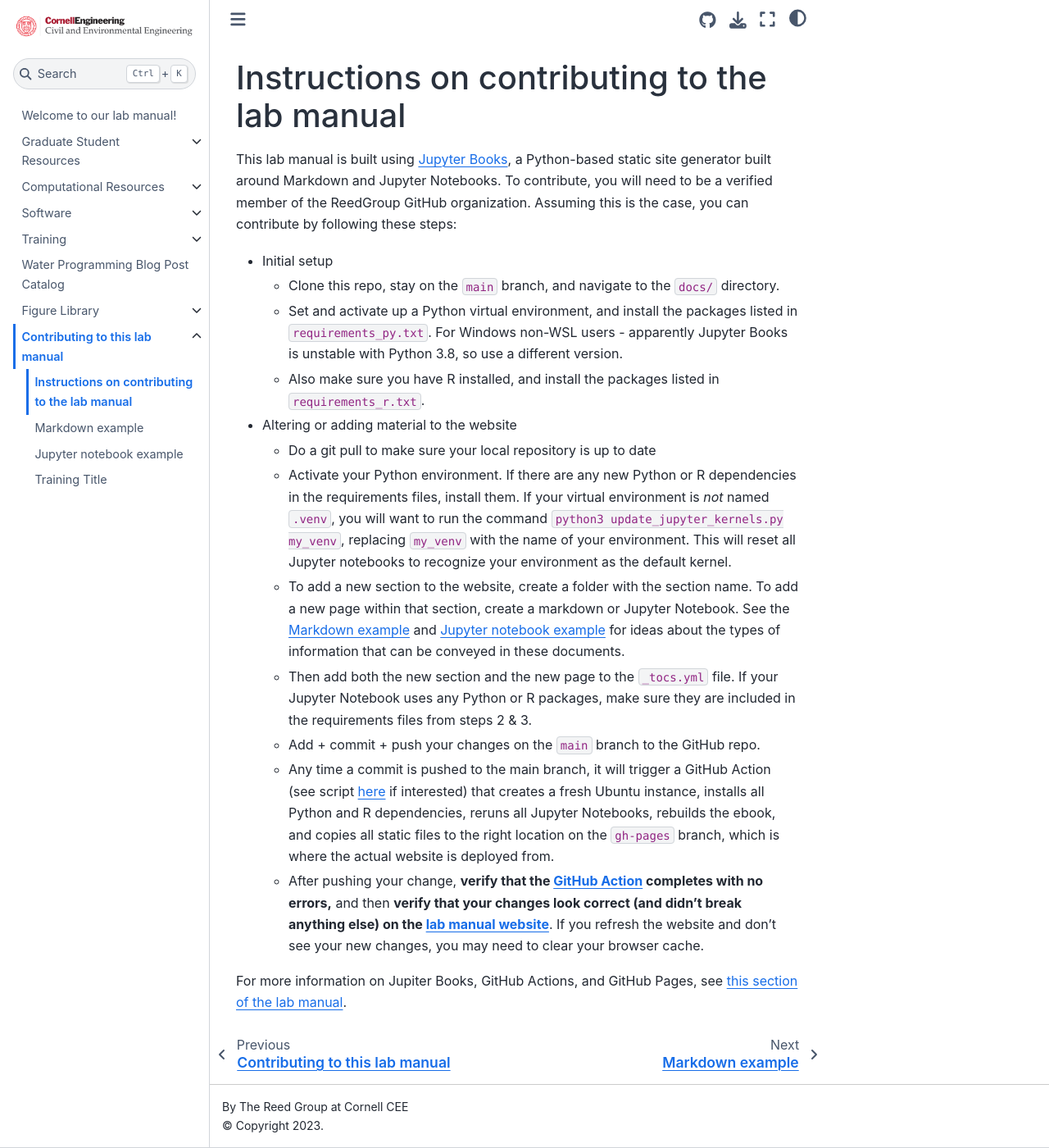
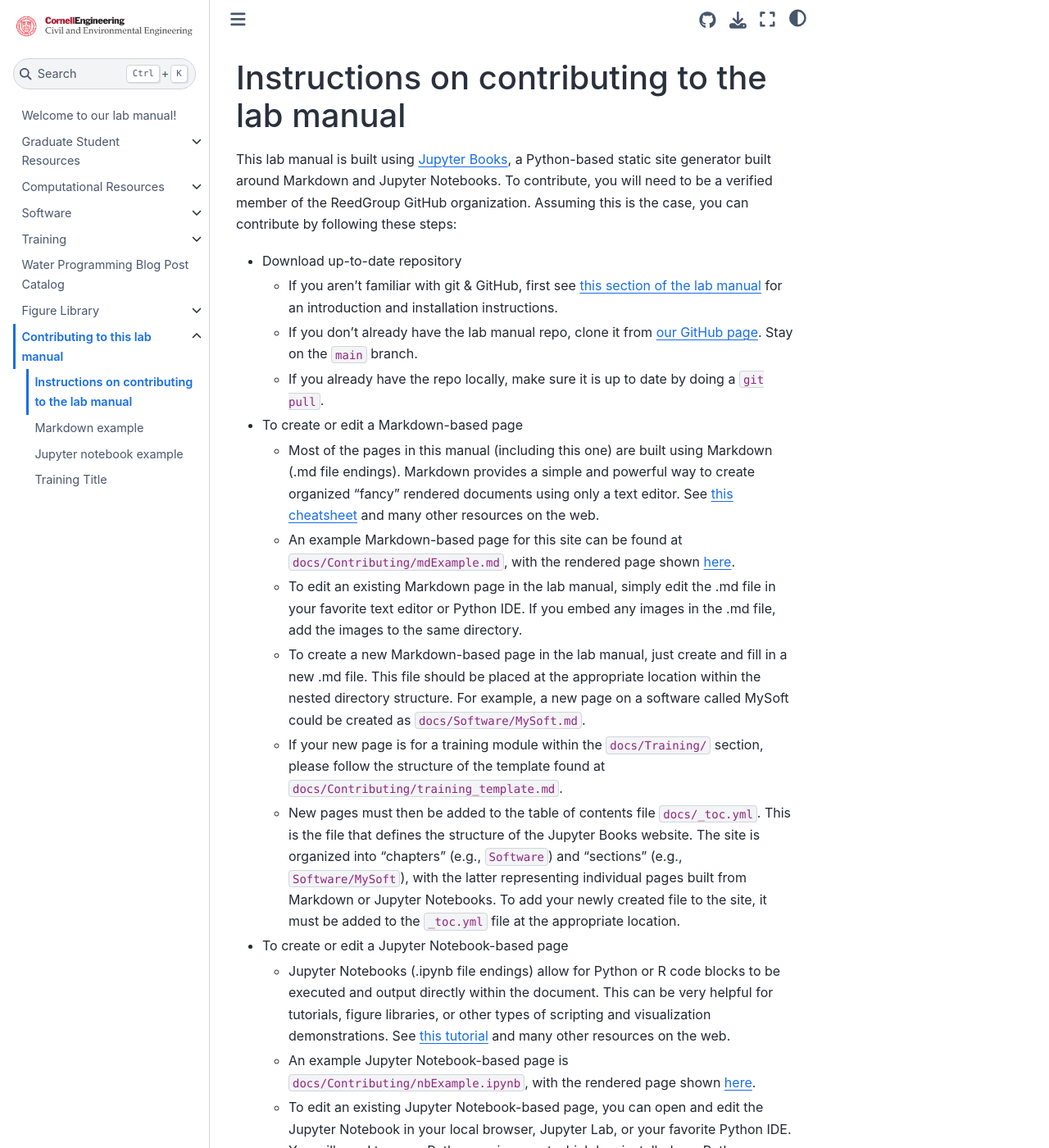
Before and after one commit to reedgroup/reedgroup.github.io, a Jupyter Book: the page built from docs/Contributing/Instructions.md, in a window 1280 px wide and 1400 px high. Shown: the whole window at 82% size. Built offline with Jupyter Book 1.0.4 settings and Sphinx 7.4.7 and the Sphinx Book theme 1.1.4, drawn with Linux system fonts in a browser that asks for light colours; pages that are not in the unit, such as notebooks, are missing from menus; some of the changed text lies outside the part shown.

Commit message:
update Contributing to Lab Manual instructions [ipynb]

```diff
--- a/docs/Contributing/Instructions.md
+++ b/docs/Contributing/Instructions.md
@@ -1,17 +1,30 @@
 # Instructions on contributing to the lab manual
-This lab manual is built using [Jupyter Books](https://jupyterbook.org/en/stable/intro.html), a Python-based static site generator built around Markdown and Jupyter Notebooks. To contribute, you will need to be a verified member of the ReedGroup GitHub organization. Assuming this is the case, you can contribute by following these steps:
 
-- Initial setup
-  - Clone this repo, stay on the ``main`` branch, and navigate to the ``docs/`` directory.
-  - Set and activate up a Python virtual environment, and install the packages listed in ``requirements_py.txt``. For Windows non-WSL users - apparently Jupyter Books is unstable with Python 3.8, so use a different version.
-  - Also make sure you have R installed, and install the packages listed in ``requirements_r.txt``.
-- Altering or adding material to the website
-  - Do a git pull to make sure your local repository is up to date
-  - Activate your Python environment. If there are any new Python or R dependencies in the requirements files, install them. If your virtual environment is *not* named ``.venv``, you will want to run the command ``python3 update_jupyter_kernels.py my_venv``, replacing ``my_venv`` with the name of your environment. This will reset all Jupyter notebooks to recognize your environment as the default kernel.
-  - To add a new section to the website, create a folder with the section name. To add a new page within that section, create a markdown or Jupyter Notebook. See the [Markdown example](mdExample.md) and [Jupyter notebook example](nbExample.ipynb) for ideas about the types of information that can be conveyed in these documents.
-  - Then add both the new section and the new page to the ``_tocs.yml`` file. If your Jupyter Notebook uses any Python or R packages, make sure they are included in the requirements files from steps 2 & 3.
-  - Add + commit + push your changes on the ``main`` branch to the GitHub repo.
-  - Any time a commit is pushed to the main branch, it will trigger a GitHub Action (see script [here](https://github.com/reedgroup/reedgroup.github.io/blob/main/.github/workflows/deploy.yml) if interested) that creates a fresh Ubuntu instance, installs all Python and R dependencies, reruns all Jupyter Notebooks, rebuilds the ebook, and copies all static files to the right location on the ``gh-pages`` branch, which is where the actual website is deployed from.
-  - After pushing your change, **verify that the [GitHub Action](https://github.com/reedgroup/reedgroup.github.io/actions) completes with no errors,** and then **verify that your changes look correct (and didn't break anything else) on the [lab manual website](https://reedgroup.github.io/intro.html)**. If you refresh the website and don't see your new changes, you may need to clear your browser cache.
+This lab manual is built using [Jupyter Books](https://jupyterbook.org/en/stable/intro.html), a Python-based static site
+generator built around Markdown and Jupyter Notebooks. To contribute, you will need to be a verified member of the
+ReedGroup GitHub organization. Assuming this is the case, you can contribute by following these steps:
 
-For more information on Jupiter Books, GitHub Actions, and GitHub Pages, see [this section of the lab manual](../ComputationalResources/Websites.md).
+- Download up-to-date repository
+  - If you aren't familiar with git & GitHub, first see [this section of the lab manual](https://reedgroup.github.io/ComputationalResources/IntroToGitHub.html) for an introduction and installation instructions.
+  - If you don't already have the lab manual repo, clone it from [our GitHub page](https://github.com/reedgroup/reedgroup.github.io). Stay on the ``main`` branch.
+  - If you already have the repo locally, make sure it is up to date by doing a ``git pull``.
+- To create or edit a Markdown-based page
+  - Most of the pages in this manual (including this one) are built using Markdown (.md file endings). Markdown provides a simple and powerful way to create organized "fancy" rendered documents using only a text editor. See [this cheatsheet](https://github.com/adam-p/markdown-here/wiki/Markdown-Cheatsheet) and many other resources on the web.
+  - An example Markdown-based page for this site can be found at ``docs/Contributing/mdExample.md``, with the rendered page shown [here](https://reedgroup.github.io/Contributing/mdExample.html).
+  - To edit an existing Markdown page in the lab manual, simply edit the .md file in your favorite text editor or Python IDE. If you embed any images in the .md file, add the images to the same directory.
+  - To create a new Markdown-based page in the lab manual, just create and fill in a new .md file. This file should be placed at the appropriate location within the nested directory structure. For example, a new page on a software called MySoft could be created as ``docs/Software/MySoft.md``.
+  - If your new page is for a training module within the ``docs/Training/`` section, please follow the structure of the template found at ``docs/Contributing/training_template.md``.
+  - New pages must then be added to the table of contents file ``docs/_toc.yml``. This is the file that defines the structure of the Jupyter Books website. The site is organized into "chapters" (e.g., ``Software``) and "sections" (e.g., ``Software/MySoft``), with the latter representing individual pages built from Markdown or Jupyter Notebooks. To add your newly created file to the site, it must be added to the ``_toc.yml`` file at the appropriate location.
+- To create or edit a Jupyter Notebook-based page
+  - Jupyter Notebooks (.ipynb file endings) allow for Python or R code blocks to be executed and output directly within the document. This can be very helpful for tutorials, figure libraries, or other types of scripting and visualization demonstrations. See [this tutorial](https://realpython.com/jupyter-notebook-introduction/) and many other resources on the web.
+  - An example Jupyter Notebook-based page is ``docs/Contributing/nbExample.ipynb``, with the rendered page shown [here](https://reedgroup.github.io/Contributing/nbExample.html).
+  - To edit an existing Jupyter Notebook-based page, you can open and edit the Jupyter Notebook in your local browser, Jupyter Lab, or your favorite Python IDE. You will need to use a Python environment which has installed any Python packages that are imported within the Notebook.
+  - It is also possible to run Bash or R commands within a Jupyter Notebook, as seen in the ``nbExample.ipynb``. If the script you are editing or creating uses R, you will need to have R installed on your computer along with any imported libraries.
+  - When you are finished, make sure to Restart the Python Kernel and Rerun the Notebook from top to bottom to make sure that any new code executes properly without breaking other parts of the Notebook.
+  - If you add any new Python package imports or R library imports, they must be added to ``docs/requirements_py.txt`` and ``docs/requirements_r.txt``, respectively. Otherwise the automated remote execution and deployment with GitHub Actions will fail (see next section).
+  - If creating a new file, follow the last three bullets under the Markdown-based instructions above, related to placing the new file within the directory structure, following the template for Training modules, and adding the new file to the ``_toc.yml``.
+- Committing changes to the remote repository
+  - Once you are satisfied with your changes locally, follow standard git protocols to ``add``, ``commit``, and ``push`` the changes to the remote repo on GitHub.
+  - We use GitHub Actions to automatically rebuild the Jupyter Book and redeploy the updated website to GitHub Pages each time a new commit is pushed to the main branch of the remote GitHub repo. The GitHub Action script is found at ``.github/workflows/deploy.yml``, along with several other scripts it deploys in the same directory. For more information on Jupiter Books, GitHub Actions, and GitHub Pages, see [this section of the lab manual](../ComputationalResources/Websites.md).
+  - **If your changes involved Jupyter Notebooks, you must include ``[ipynb]`` in the commit message**. This will trigger additional actions within the GitHub Action deployment script to install Python and R packages on the remote machine and rerun all Jupyter Notebooks. If you don't include ``[ipynb]`` in the commit message, the changes to any Jupyter Notebook-based pages will not be registered. This does not apply to Markdown-based pages, which should always be updated automatically regardless of commit message.
+  - After pushing your change, **verify that the [GitHub Action](https://github.com/reedgroup/reedgroup.github.io/actions) completes with no errors,** and then **verify that your changes look correct and didn't break anything else on the [lab manual website](https://reedgroup.github.io/intro.html)**. If you refresh the website and don't see your new changes, you may need to clear your browser cache.
```
Also changed, not shown: docs/ComputationalResources/Websites.md (+19 -3 lines).
